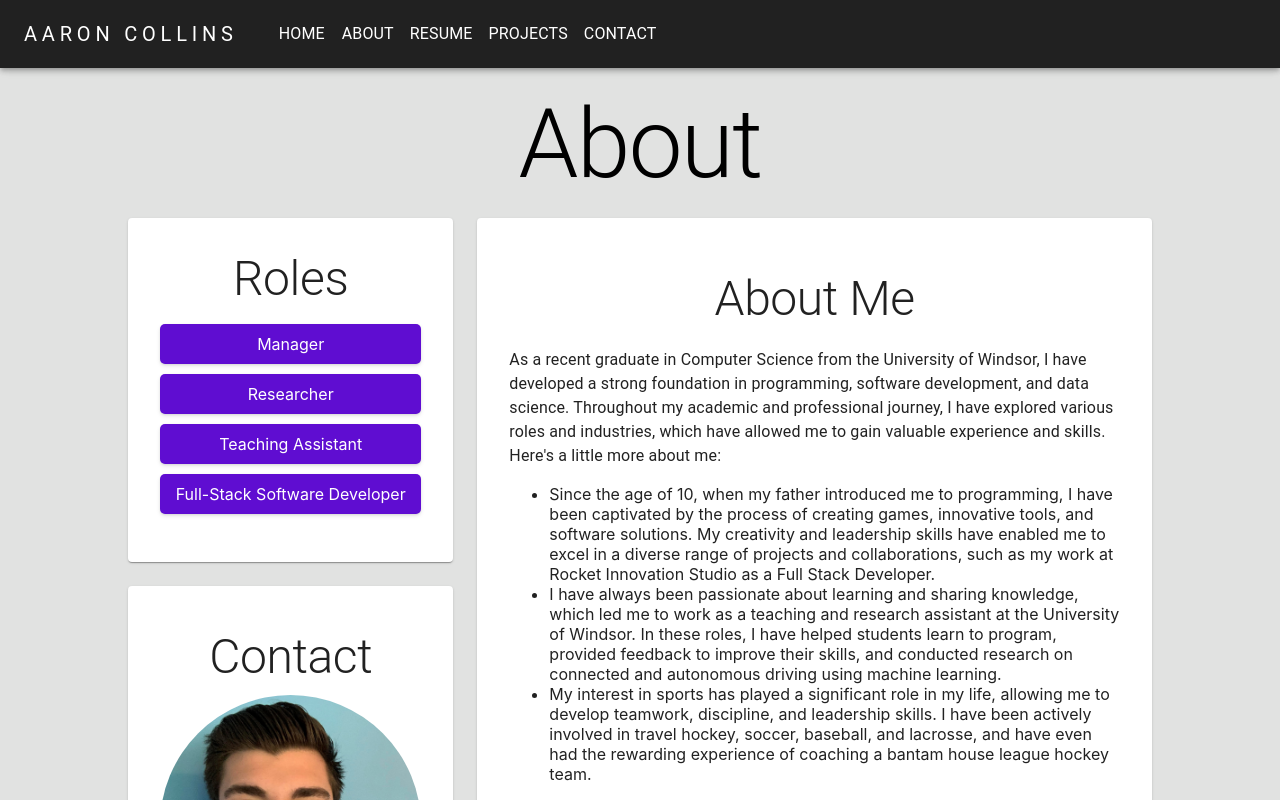
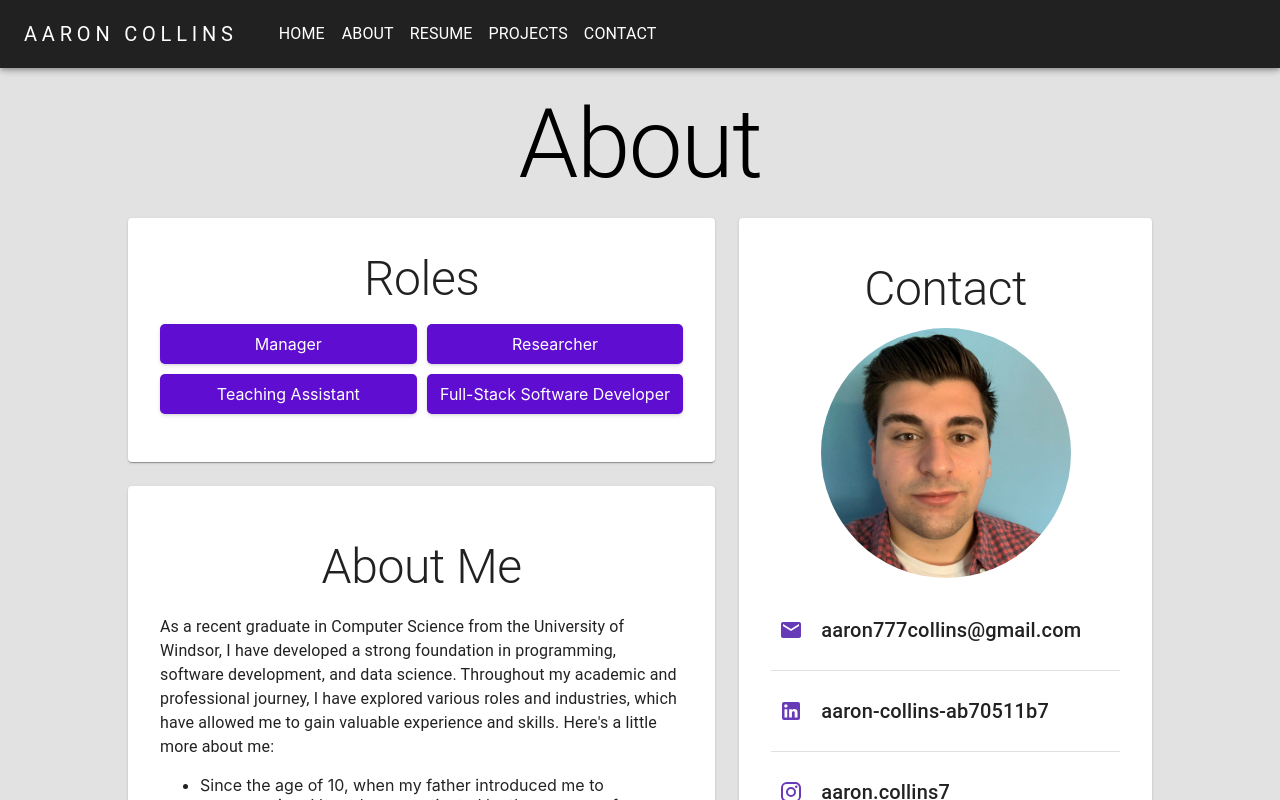
Before and after one commit to aaron777collins/aaron777collins.github.io, a React (Create React App) app: page /#/about in a window 1280 px wide. Shown: the top 800 px of the page. Built offline with nearby package versions, Linux system fonts and the light colour scheme.

Commit message:
changed about page layout

```diff
--- a/src/pages/About/About.tsx
+++ b/src/pages/About/About.tsx
@@ -47,16 +47,18 @@ export default function About(props: IAboutProps) {
               {/* create grid layout using mui cards */}
               <Grid container spacing={3}>
                 {/* left column */}
-                <Grid container item xs={4} spacing={3}>
+                <Grid container item xs={7} spacing={3}>
                   <Grid item xs={12}>
                     <Roles />
                   </Grid>
                   <Grid item xs={12}>
+                    <Interests />
+                  </Grid>
+                </Grid>
+                <Grid container item xs={5} spacing={3}>
+                  <Grid item xs={12}>
                     <Contact />
                   </Grid>
-                </Grid>
-                <Grid item xs={8}>
-                  <Interests />
                 </Grid>
               </Grid>
             </ThemeProvider>
@@ -80,13 +82,13 @@ export default function About(props: IAboutProps) {
               {/* create grid layout using mui cards */}
               <Grid container spacing={3}>
                 <Grid item xs={12}>
+                  <Contact />
+                </Grid>
+                <Grid item xs={12}>
                   <Roles />
                 </Grid>
                 <Grid item xs={12}>
                   <Interests />
-                </Grid>
-                <Grid item xs={12}>
-                  <Contact />
                 </Grid>
               </Grid>
             </ThemeProvider>
--- a/src/pages/About/Contact/Contact.tsx
+++ b/src/pages/About/Contact/Contact.tsx
@@ -31,7 +31,7 @@ export default function Contact(props: IContactProps) {
           <img
             src="PhotoOfMeSquare.jpg"
             style={{
-              maxWidth: "100%",
+              maxWidth: "250px",
               height: "auto",
               borderRadius: "50%",
               minWidth: "200px",
```
